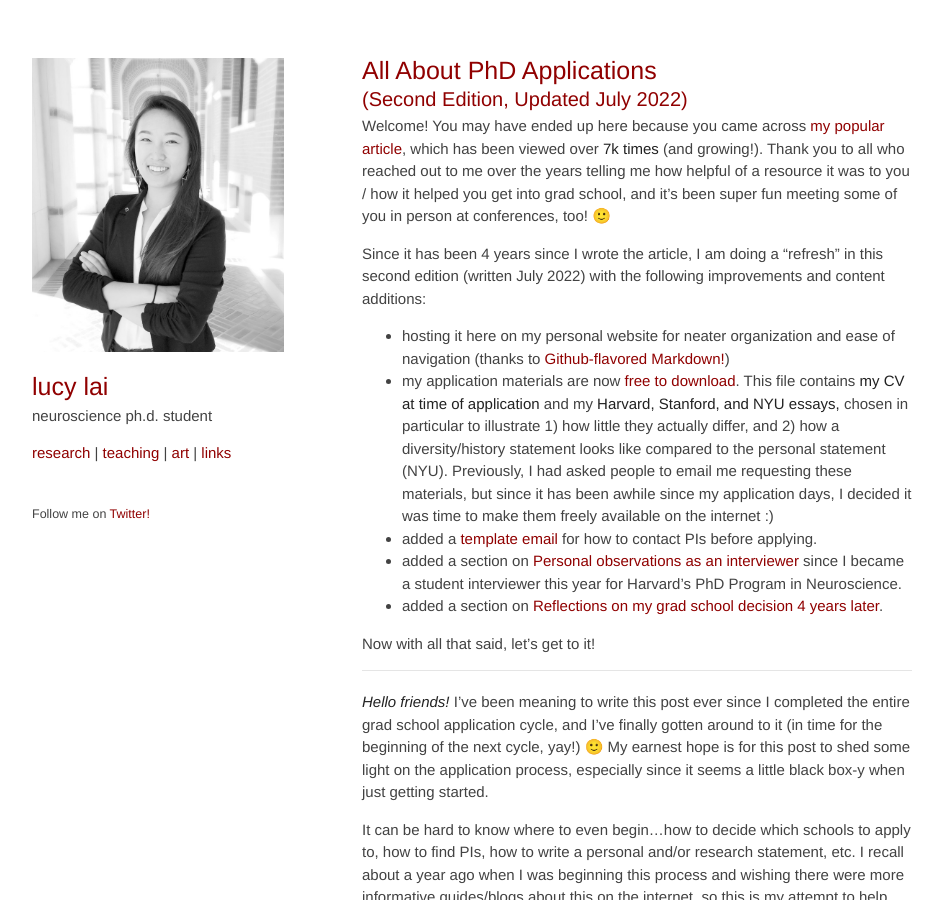
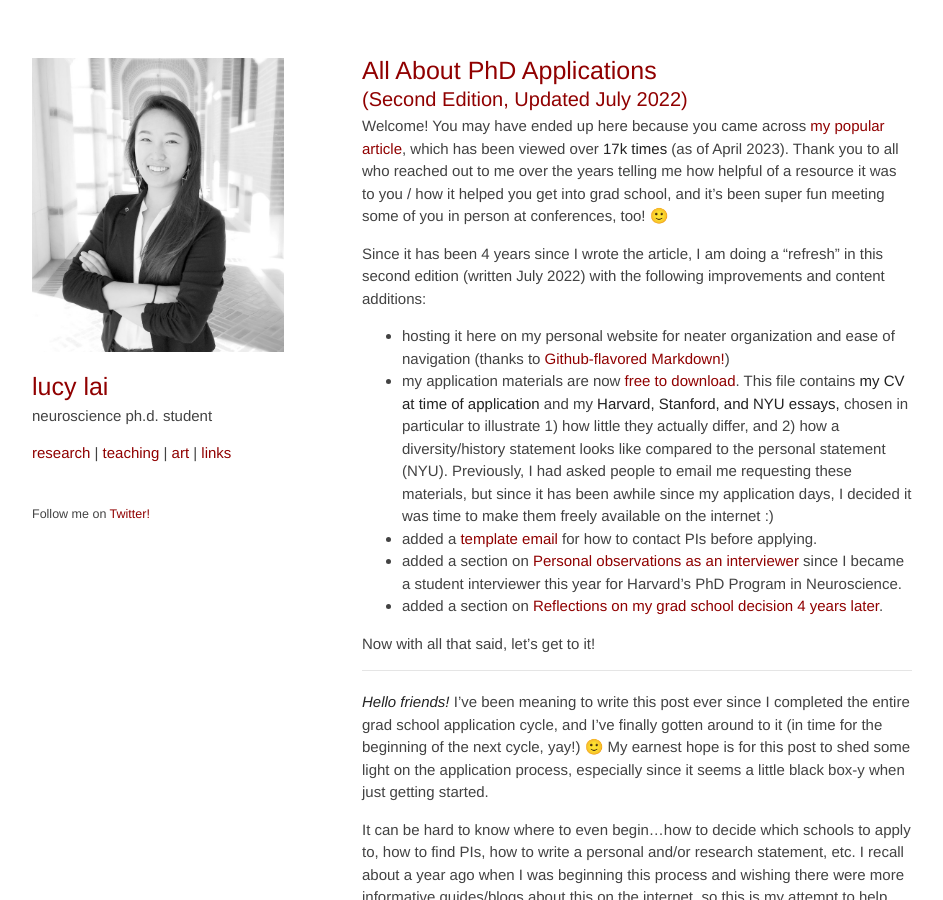
Before and after one commit to lucylai96/lucylai96.github.io, a Jekyll site: the page built from blog/gradapps.md, in a window 1280 px wide and 900 px high. Shown: the whole window, without its empty margins (168-1111 px from the left). Built offline with Jekyll 4.4.1, drawn with Linux system fonts in a browser that asks for light colours; our own code applies the rules of GitHub Pages for plain Markdown files.

Commit message:
Update gradapps.md

```diff
--- a/blog/gradapps.md
+++ b/blog/gradapps.md
@@ -1,7 +1,7 @@
 # All About PhD Applications
 ## (Second Edition, Updated July 2022)
 
-Welcome! You may have ended up here because you came across [my popular article](https://lucyblogs.wordpress.com/2018/08/02/all-about-phd-applications), which has been viewed over **7k times** (and growing!). Thank you to all who reached out to me over the years telling me how helpful of a resource it was to you / how it helped you get into grad school, and it's been super fun meeting some of you in person at conferences, too! 🙂
+Welcome! You may have ended up here because you came across [my popular article](https://lucyblogs.wordpress.com/2018/08/02/all-about-phd-applications), which has been viewed over **17k times** (as of April 2023). Thank you to all who reached out to me over the years telling me how helpful of a resource it was to you / how it helped you get into grad school, and it's been super fun meeting some of you in person at conferences, too! 🙂
 
 Since it has been 4 years since I wrote the article, I am doing a "refresh" in this second edition (written July 2022) with the following improvements and content additions:
 *  hosting it here on my personal website for neater organization and ease of navigation (thanks to [Github-flavored Markdown!](https://docs.github.com/en/get-started/writing-on-github/getting-started-with-writing-and-formatting-on-github/about-writing-and-formatting-on-github))
```
